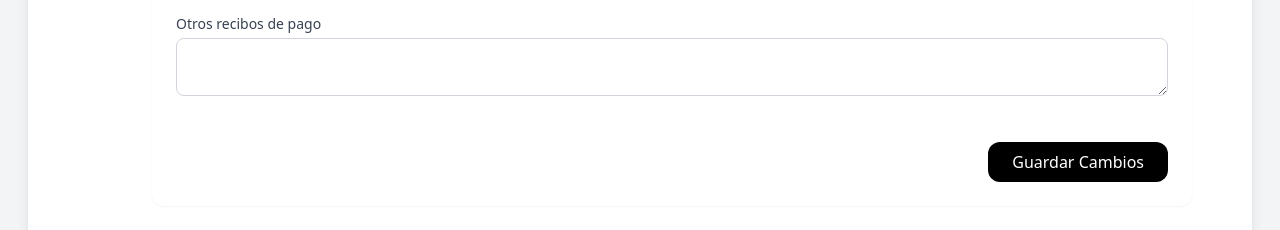
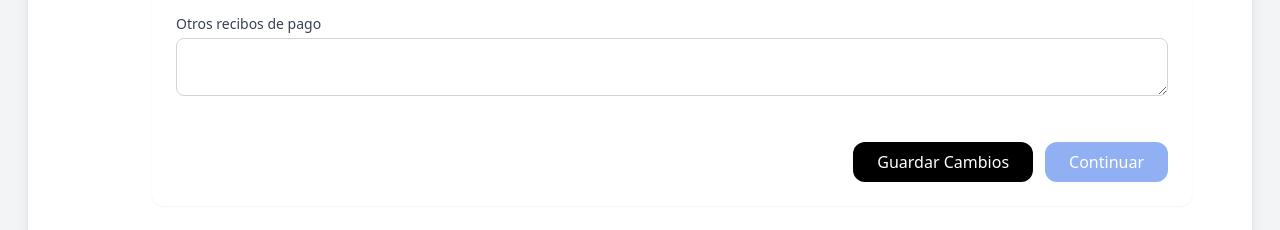
Before and after one commit to alejandromtz100/app-tlaquepaque, a React (Vite) app: page /obras/paso3/1 in a window 1280 px wide. Shown: the part 1415-1645 px from the top of the page. Built offline with nearby package versions, Linux system fonts and the light colour scheme; no server answers; the HTML template or start-up script is replaced by a standard one.

Commit message:
Verificacion y pagado

```diff
--- a/src/obras/paso1obra.tsx
+++ b/src/obras/paso1obra.tsx
@@ -1045,7 +1045,7 @@ const Paso1Obra: React.FC = () => {
 
               <div>
                 <label className="block text-sm font-medium text-gray-700 mb-1">
-                  Descripción Proyecto *
+                  Descripción Proyecto
                 </label>
                 <textarea
                   name="descripcionProyecto"
--- a/src/obras/paso3obra.tsx
+++ b/src/obras/paso3obra.tsx
@@ -1,6 +1,7 @@
 import React, { useEffect, useState } from "react";
 import axios from "axios";
 import { Printer } from "lucide-react";
+import { useNavigate } from "react-router-dom";
 import { DirectoresService } from "../services/directores.service";
 import { PDFPreForma } from "../services/pdfPreForma";
 import { getConceptosByObra } from "../services/obraConceptos.service";
@@ -57,6 +58,7 @@ function toDateLocal(date: Date | string | null): string {
 }
 
 export default function Paso3Obra({ obraId }: Props) {
+  const navigate = useNavigate();
   const [loading, setLoading] = useState(true);
   const [guardando, setGuardando] = useState(false);
   const [error, setError] = useState<string | null>(null);
@@ -181,9 +183,10 @@ export default function Paso3Obra({ obraId }: Props) {
       payload.fechaPago = form.fechaPago ? new Date(form.fechaPago) : null;
       payload.fechaPagoTesoreria = form.fechaPagoTesoreria ? new Date(form.fechaPagoTesoreria) : null;
 
-      await axios.put(`${API_OBRAS}/${obraId}`, payload);
+      const res = await axios.put(`${API_OBRAS}/${obraId}`, payload);
       // Actualizar el estado local después de guardar exitosamente
       setEstadoObra(nuevoEstadoObra);
+      if (res.data) setObraCompleta((prev) => prev ? { ...prev, ...res.data } : res.data);
       alert("Datos guardados correctamente.");
     } catch (err: any) {
       setError(err.response?.data?.message || err.message || "Error al guardar");
@@ -541,7 +544,7 @@ export default function Paso3Obra({ obraId }: Props) {
             </div>
           </section>
 
-          <div className="flex justify-end pt-4">
+          <div className="flex justify-end gap-3 pt-4">
             <button
               type="button"
               onClick={handleGuardarCambios}
@@ -549,6 +552,14 @@ export default function Paso3Obra({ obraId }: Props) {
               className="px-6 py-2 bg-black text-white rounded-xl hover:bg-gray-800 font-medium disabled:opacity-50"
             >
               {guardando ? "Guardando..." : "Guardar Cambios"}
+            </button>
+            <button
+              type="button"
+              onClick={() => navigate(`/obras/paso4/${obraId}`)}
+              disabled={form.estadoVerificacion !== "Si"}
+              className="px-6 py-2 bg-blue-600 text-white rounded-xl hover:bg-blue-700 font-medium disabled:opacity-50 disabled:cursor-not-allowed"
+            >
+              Continuar
             </button>
           </div>
         </div>
```
